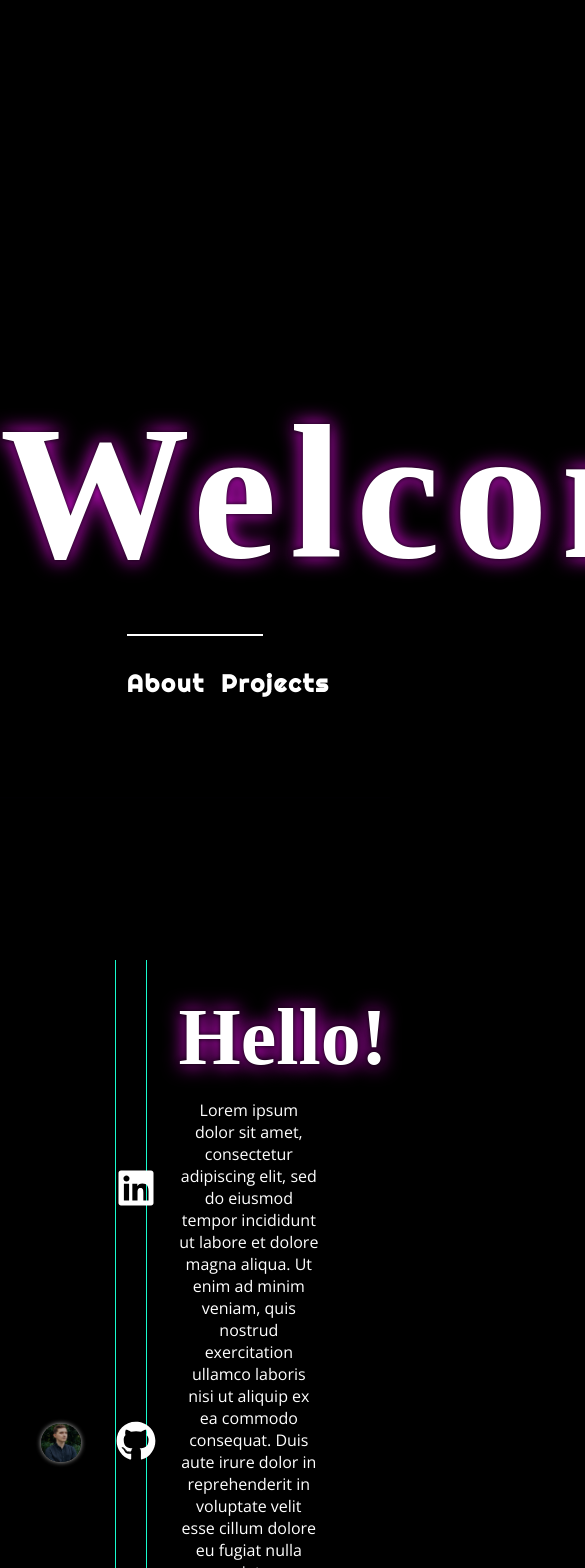
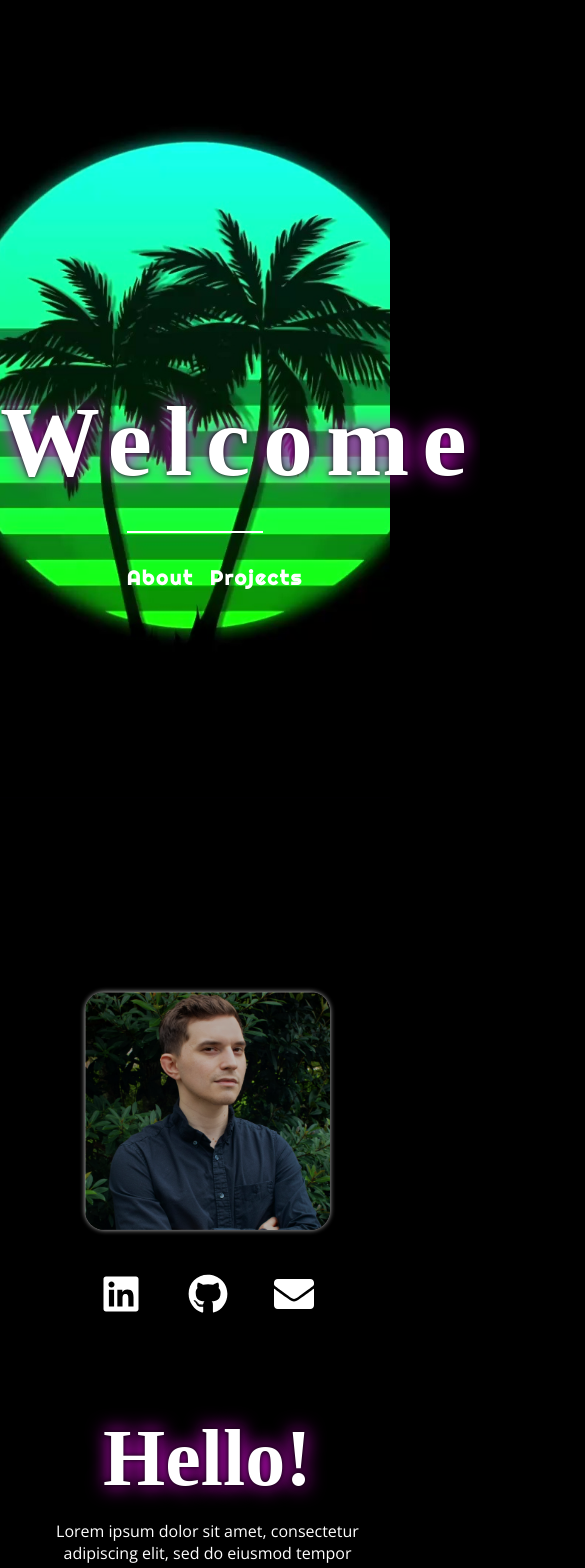
Before and after one commit to jlit2594/Portfolio, a React (Create React App) app: page / in a window 390 px wide. Shown: the top 1568 px of the page, 585 px wide, since content can reach past the window. Built offline with nearby package versions, Linux system fonts and the light colour scheme; a web font is replaced by a local one.

Commit message:
increased responsiveness

```diff
--- a/src/App.css
+++ b/src/App.css
@@ -80,13 +80,15 @@ body {
 
 .pic-link {
   display: flex;
-  flex-direction: column;
-  width: 40%;
-  padding-right: 2rem;
+  justify-content: space-evenly;
+  width: 50%;
+  flex-direction: row;
+  padding: 2rem;
 }
 
 .middle {
   width: 10%;
+  margin: 3rem;
 }
 
 .greeting {
@@ -112,10 +114,9 @@ body {
   height: 100%;
   display: flex;
   flex-direction: column;
-  justify-content: space-evenly;
+  justify-content: space-between;
+  padding: 1rem;
   color: white;
-  border-left: solid 1px #17fbcd;
-  border-right: solid 1px #17fbcd;
 }
 
 .no-line {
@@ -133,7 +134,7 @@ body {
 }
 
 .selfie {
-  width: 90%;
+  width: 70%;
   margin: auto;
   border-radius: 20px;
   box-shadow: 0px 0px 5px white;
@@ -154,7 +155,6 @@ body {
   display: flex;
   flex-direction: column;
   justify-content: space-evenly;
-
 }
 
 .project-main {
@@ -169,7 +169,6 @@ body {
 }
 
 .p-bio {
-  width: 40%;
   padding: 0 2rem 0 2rem;
 }
 
@@ -182,6 +181,7 @@ body {
 .p-footer {
   display: flex;
   justify-content: space-around;
+  align-items: center;
 }
 
 #TechThoughts {
@@ -191,6 +191,7 @@ body {
 }
 
 .p-img {
+  width: 50%;
   border: outset 3px white;
   border-radius: 20px;
   opacity: 0.5;
@@ -219,6 +220,7 @@ body {
   display: flex;
   flex-direction: row;
   justify-content: space-between;
+  align-items: center;
 }
 
 .f-line {
@@ -259,3 +261,124 @@ body {
     transform: rotate(360deg);
   }
 }
+
+@media screen and (max-width: 1200px) {
+  .hero {
+    background-position: center;
+  }
+
+  .about {
+    width: 100%;
+    flex-direction: column;
+  }
+
+  .pic-link {
+    width: 50%;
+    margin: auto;
+  }
+
+  .bio {
+    width: 50%;
+    margin: auto;
+  }
+
+  .icon {
+    font-size: 4rem;
+  }
+
+  .p-footer {
+    flex-direction: column;
+  }
+
+  .s-footer {
+    flex-direction: row;
+  }
+}
+
+@media screen and (max-width: 1000px) {
+  .p-title {
+    font-size: 30px;
+  }
+
+  .no-line {
+    font-size: 20px
+  }
+
+
+}
+
+@media screen and (max-width: 900px) {
+  .welcome {
+    font-size: 150px;
+  }
+
+  .pic-link {
+    width: 75%;
+  }
+
+  .bio {
+    width: 75;
+  }
+
+  .project-main {
+    flex-direction: column;
+  }
+
+  .p-img {
+    width: 85%;
+    margin: auto;
+  }
+
+  .big-projects {
+    margin-top: 2rem;
+  }
+
+  .p-footer {
+    flex-direction: row;
+  }
+
+  #TechThoughts {
+    flex-direction: column;
+  }
+}
+
+@media screen and (max-width: 700px) {
+  .pic-link {
+    width: 90%;
+  }
+
+  .bio {
+    width: 90%;
+  }
+}
+
+@media screen and (max-width: 600px) {
+  .welcome {
+    font-size: 100px;
+  }
+
+  .big-projects {
+    width: 95%;
+    margin: auto;
+  }
+}
+
+@media screen and (max-width: 500px) {
+  .pic-link {
+    flex-direction: column;
+  }
+
+  .selfie {
+    margin: auto;
+  }
+
+  .middle {
+    width: 70%;
+    margin: auto;
+  }
+
+  .links {
+    flex-direction: row;
+    justify-content: space-between;
+  }
+}
--- a/src/components/about/index.js
+++ b/src/components/about/index.js
@@ -9,14 +9,15 @@ function About() {
             <div className='about'>
                 <div className="pic-link">
                     <img className='selfie' alt='This is my headshot.' src={selfie} />
-                </div>
-                 <div className='middle'>
-                    <div className='links'>
-                        <a className='icon' href=''><FaLinkedin color='white' fontSize='2.5rem' /></a>
-                        <a className='icon' href='https://github.com/jlit2594'><FaGithub color='white' fontSize='2.5rem'/></a>
-                        <a className='icon' href='mailto://jdlitton2594@gmail.com'><FaEnvelope color='white' fontSize='2.5rem'/></a>
+                    <div className='middle'>
+                        <div className='links'>
+                            <a className='icon' href=''><FaLinkedin color='white' fontSize='2.5rem' /></a>
+                            <a className='icon' href='https://github.com/jlit2594'><FaGithub color='white' fontSize='2.5rem'/></a>
+                            <a className='icon' href='mailto://jdlitton2594@gmail.com'><FaEnvelope color='white' fontSize='2.5rem'/></a>
+                        </div>
                     </div>
                 </div>
+
                 <div className='bio'>
                     <span className='greeting'>Hello!</span>
                     <p>Lorem ipsum dolor sit amet, consectetur adipiscing elit, sed do eiusmod tempor incididunt ut labore et dolore magna aliqua. Ut enim ad minim veniam, quis nostrud exercitation ullamco laboris nisi ut aliquip ex ea commodo consequat. Duis aute irure dolor in reprehenderit in voluptate velit esse cillum dolore eu fugiat nulla pariatur. Excepteur sint occaecat cupidatat non proident, sunt in culpa qui officia deserunt mollit anim id est laborum.</p>
--- a/src/components/projects/index.js
+++ b/src/components/projects/index.js
@@ -50,19 +50,19 @@ function Projects() {
         <section className='second-section'>
             <div className='big-projects'>
             {myProjects.map((project) => (
-                <div className='project-main' id={project.title}>
-                    <div className='project-img'>
-                        <img className='p-img' src={project.img} width='550' height='300' />
-                    </div>
-                    <div className='p-bio'>
-                        <h2 className='p-title'>{project.title}</h2>
-                        <p className='p-desc'>{project.description}</p>
+                <Card className='project-main d-flex flex-row' id={project.title}>
+                    <Card.Img className='p-img' src={project.img}></Card.Img>
+                    <Card.Body className='big-projects'>
+                        <div className='p-bio'>
+                            <Card.Title className='p-title'>{project.title}</Card.Title>
+                            <Card.Text className='p-desc'>{project.description}</Card.Text>
+                        </div>
                         <div className='p-footer'>
-                            <a className='no-line' href={project.link}>Visit the Site</a>
-                            <a className='icon' href={project.github}><FaGithub color='white' fontSize='1.5rem'/></a>
+                            <Card.Link className='no-line' href={project.link}>Visit the Site</Card.Link>
+                            <Card.Link className='icon' href={project.github}><FaGithub color='white' fontSize='1.5rem'/></Card.Link>
                         </div>
-                    </div>
-                </div>
+                    </Card.Body>
+                </Card>
             ))}
             </div>
             <div className='small-projects'>
@@ -73,7 +73,7 @@ function Projects() {
                             <Card.Text>
                                 {project.description}
                             </Card.Text>
-                            <div className='p-footer'>
+                            <div className='p-footer s-footer'>
                                 <Card.Link className='no-line' href={project.link}>See More</Card.Link>
                                 <Card.Link href={project.github}><FaGithub  color='white' fontSize='1.5rem'/></Card.Link>
                             </div>
```
